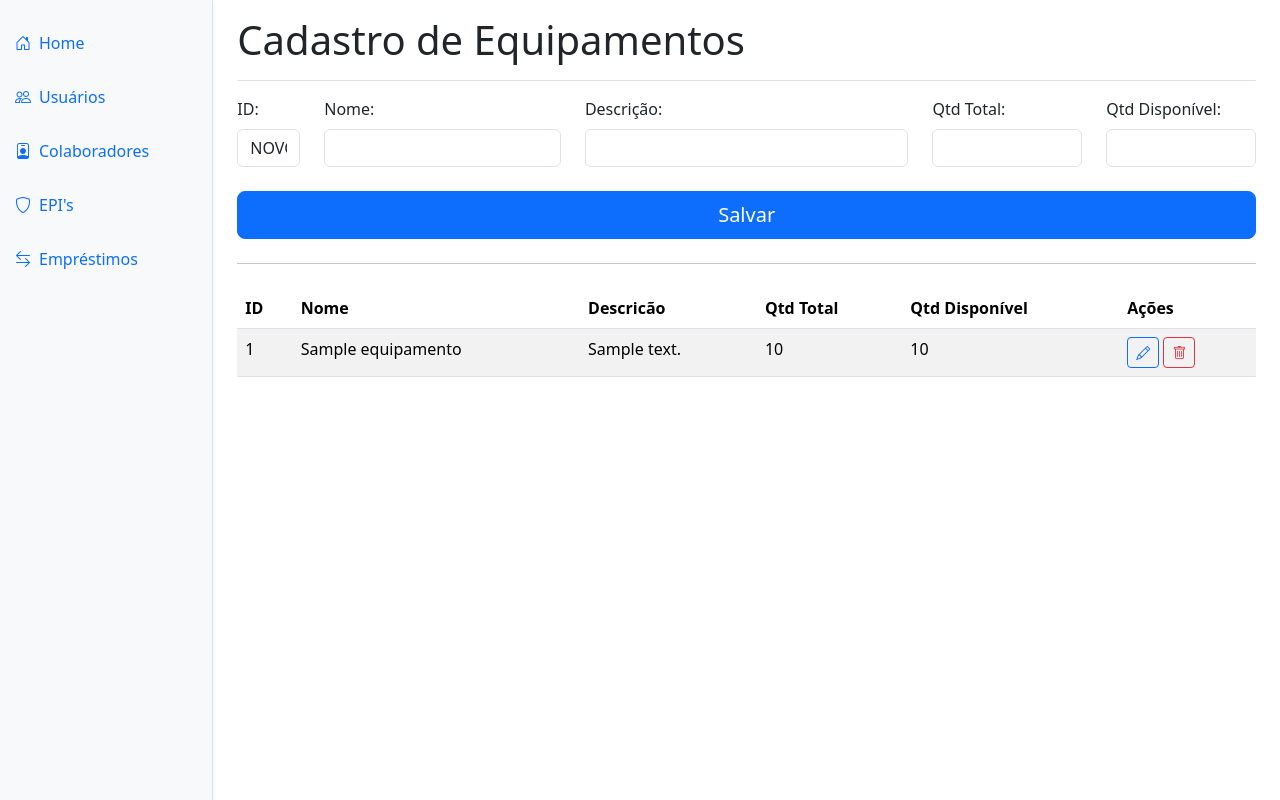
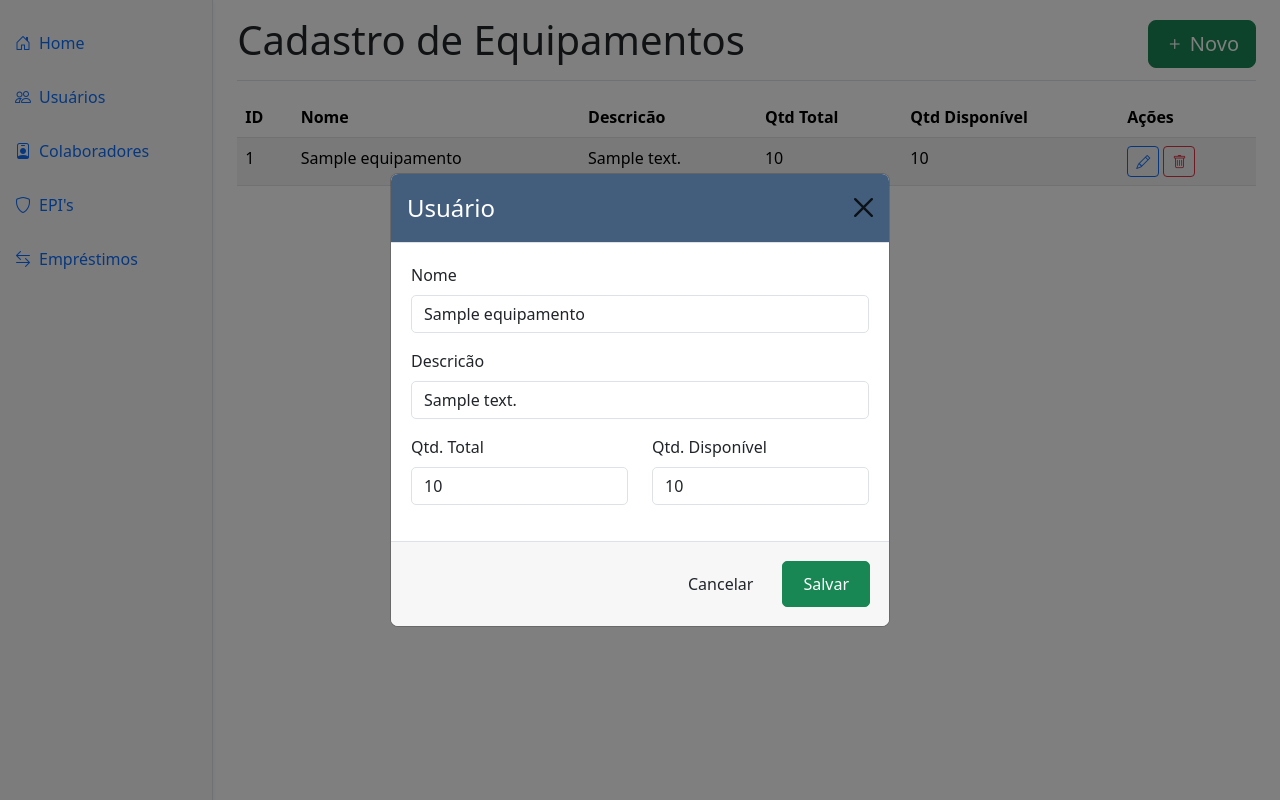
Before and after one commit to maiconvschneider/Controle-EPIs, a PHP site: page /index.php?tela=epis&acao=alterar&idEquipamento=1 in a window 1280 px wide. Run offline with PHP 8.4, Linux system fonts and the light colour scheme; tables that the repository leaves empty hold one stand-in row (values such as "Sample post").

Commit message:
modal epi

```diff
--- a/index.php
+++ b/index.php
@@ -105,6 +105,13 @@
                 window.location = 'src/colaboradores/excluir_colaborador.php?idColaborador=' + idColaborador;
             }
         }
+
+        function excluirEquipamento(idEquipamento) {
+            var confirmou = confirm('Deseja realmente exlcuir este EPI?');
+            if (confirmou) {
+                window.location = 'src/epis/excluir_epi.php?idEquipamento=' + idEquipamento;
+            }
+        }
     </script>
 </body>
 
--- a/src/equipamentos/excluir_equipamento.php
+++ b/src/epis/excluir_epi.php
@@ -1,7 +1,7 @@
 <?php
 $id_equipamento = isset($_GET['idEquipamento']) ? $_GET['idEquipamento'] : '';
 if (empty($id_equipamento)) {
-    header('LOCATION: ../../index.php?tela=equipamentos');
+    header('LOCATION: ../../index.php?tela=epis');
 }
 try {
     include '../class/BancodeDados.php';
@@ -12,13 +12,13 @@ try {
     echo
     "<script>
         alert('Equipamento removido com sucesso!');
-        window.location = '../../index.php?tela=equipamentos';
+        window.location = '../../index.php?tela=epis';
     </script>";
 } catch (PDOException $erro) {
     $msg = $erro->getMessage();
     echo
     "<script>
         alert(\"$msg\");
-        window.location = '../../index.php?tela=equipamentos';
+        window.location = '../../index.php?tela=epis';
     </script>";
 }
--- a/telas/epis.php
+++ b/telas/epis.php
@@ -1,34 +1,10 @@
 <div class="d-flex justify-content-between flex-wrap flex-md-nowrap align-items-center pt-3 pb-2 mb-3 border-bottom">
     <h1>Cadastro de Equipamentos</h1>
+    <button type="button" class="w-20 btn btn-success btn-lg" data-bs-toggle="modal" data-bs-target="#adicionar_epi">
+        <i class="bi bi-plus"></i> Novo
+    </button>
 </div>
-<form action="src/equipamentos/cadastrar_equipamento.php" method="post">
-    <div class="row g-4">
-        <div class=col-sm-1>
-            <label for="txt_id" class="form-label">ID:</label>
-            <input type="text" class="form-control" name="txt_id" id="txt_id" value="NOVO" required readonly>
-        </div>
-        <div class="col-sm-3">
-            <label for="txt_nome" class="form-label">Nome:</label>
-            <input type="text" class="form-control" name="txt_nome" id="txt_nome" maxlength="255" required>
-        </div>
-        <div class="col-sm-4">
-            <label for="txt_descricao" class="form-label">Descrição:</label>
-            <input type="tex" class="form-control" name="txt_descricao" id="txt_descricao" required>
-        </div>
-        <div class="col-sm-2">
-            <label for="txt_qtd_total" class="form-label">Qtd Total:</label>
-            <input type="text" class="form-control" name="txt_qtd_total" id="txt_qtd_total" required>
-        </div>
-        <div class="col-sm-2">
-            <label for="txt_qtd_disp" class="form-label">Qtd Disponível:</label>
-            <input type="text" class="form-control" name="txt_qtd_disp" id="txt_qtd_disp" required>
-        </div>
-        <div class="col-sm-15">
-            <button class="w-100 btn btn-primary btn-lg" type="submit">Salvar</button>
-        </div>
-</form>
-</div>
-<hr class="my-4">
+
 <div class="table-responsive">
     <table class="table table-striped table-hover">
         <thead>
@@ -58,10 +34,10 @@
                             <td>{$linha['quantidade_total']}</td>
                             <td>{$linha['quantidade_disponivel']}</td>
                             <td>
-                                <a href='index.php?tela=epis&idEquipamento={$linha['id_equipamento']}' class='btn btn-sm btn-outline-primary'>
+                                <a href='index.php?tela=epis&acao=alterar&idEquipamento={$linha['id_equipamento']}' class='btn btn-sm btn-outline-primary'>
                                     <i class='bi bi-pencil'></i>
                                 </a>
-                                <a href='#' onclick='excluir({$linha['id_equipamento']})' class='btn btn-sm btn-outline-danger'>
+                                <a href='#' onclick='excluirEquipamento({$linha['id_equipamento']})' class='btn btn-sm btn-outline-danger'>
                                     <i class='bi bi-trash'></i>
                                 </a>
                             </td>
@@ -84,3 +60,79 @@
         </tbody>
     </table>
 </div>
+
+<!-- Modal -->
+<div id="adicionar_epi" class="modal fade" data-bs-backdrop="static">
+    <div class="modal-dialog modal-dialog-centered">
+        <div class="modal-content">
+            <form id="form_epi" method="post" action="src/epis/cadastrar_epi.php" enctype="multipart/form-data">
+                <div class="modal-header" style="background-color: #435d7d; color: #fff;">
+                    <h4 class="modal-title">Usuário</h4>
+                    <button type="reset" class="btn-close" data-bs-dismiss="modal" aria-hidden="true" style="color: #fff; font-size: 1.2rem; opacity: 0.8;"></button>
+                </div>
+                <div class="modal-body" style="padding: 20px;">
+                    <input type="hidden" name="txt_id" id="txt_id" value="NOVO">
+
+                    <div class="form-group mb-3">
+                        <label for="txt_nome" class="form-label">Nome</label>
+                        <input type="text" class="form-control" name="txt_nome" id="txt_nome" required style="border-radius: 5px;">
+                    </div>
+                    <div class="form-group mb-3">
+                        <label for="txt_descricao" class="form-label">Descricão</label>
+                        <input type="text" class="form-control" name="txt_descricao" id="txt_descricao" required style="border-radius: 5px;">
+                    </div>
+                    <div class="form-group row mb-3">
+                        <div class="col-6">
+                            <label for="txt_qtd_total" class="form-label">Qtd. Total</label>
+                            <input type="number" class="form-control" name="txt_qtd_total" id="txt_qtd_total" required style="border-radius: 5px;">
+                        </div>
+                        <div class="col-6">
+                            <label for="txt_qtd_disp" class="form-label">Qtd. Disponível</label>
+                            <input type="number" class="form-control" name="txt_qtd_disp" id="txt_qtd_disp" required style="border-radius: 5px;">
+                        </div>
+                    </div>
+                </div>
+                <div class="modal-footer" style="background-color: #f7f7f7; padding: 15px;">
+                    <button type="reset" class="btn" style="border-radius: 5px; padding: 10px 20px;" data-bs-dismiss="modal">Cancelar</button>
+                    <button type="submit" class="btn btn-success" style="border-radius: 5px; padding: 10px 20px;">Salvar</button>
+                </div>
+            </form>
+        </div>
+    </div>
+</div>
+
+<?php
+if (isset($_GET['acao']) && $_GET['acao'] == 'alterar') {
+    $id_equipamento = isset($_GET['idEquipamento']) ? $_GET['idEquipamento'] : '';
+    if (!empty($id_equipamento)) {
+        try {
+            include_once 'src/class/BancoDeDados.php';
+            $banco = new BancodeDados;
+            $sql = 'SELECT * FROM equipamentos WHERE id_equipamento = ?';
+            $parametros = [$id_equipamento];
+            $dados = $banco->consultar($sql, $parametros);
+
+            // Verifica se há dados
+            if (!empty($dados)) {
+                echo "<script>
+                    document.addEventListener('DOMContentLoaded', function() {
+                        var modalElement = document.getElementById('adicionar_epi');
+                        var modal = new bootstrap.Modal(modalElement);
+                        modal.show();
+
+                        document.getElementById('txt_id').value        = '{$dados['id_equipamento']}';
+                        document.getElementById('txt_nome').value      = '{$dados['nome']}';
+                        document.getElementById('txt_descricao').value = '{$dados['descricao']}';
+                        document.getElementById('txt_qtd_total').value = '{$dados['quantidade_total']}';
+                        document.getElementById('txt_qtd_disp').value  = '{$dados['quantidade_disponivel']}';
+                    });
+                </script>";
+            } else {
+                echo "<script>alert('Dados não encontrados.');</script>";
+            }
+        } catch (PDOException $erro) {
+            echo "<script>alert('Erro: " . htmlspecialchars($erro->getMessage(), ENT_QUOTES) . "');</script>";
+        }
+    }
+}
+?>
```
Also changed, not shown: src/epis/cadastrar_epi.php (renamed from src/equipamentos/cadastrar_equipamento.php, +5 -4 lines).
